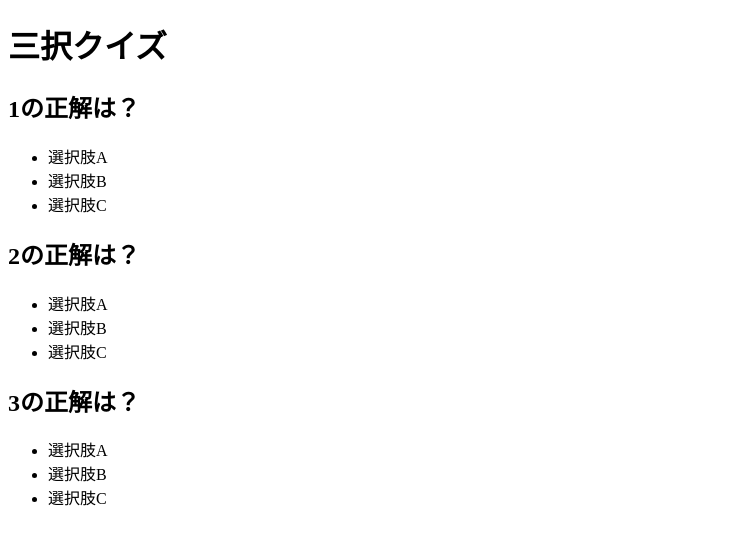
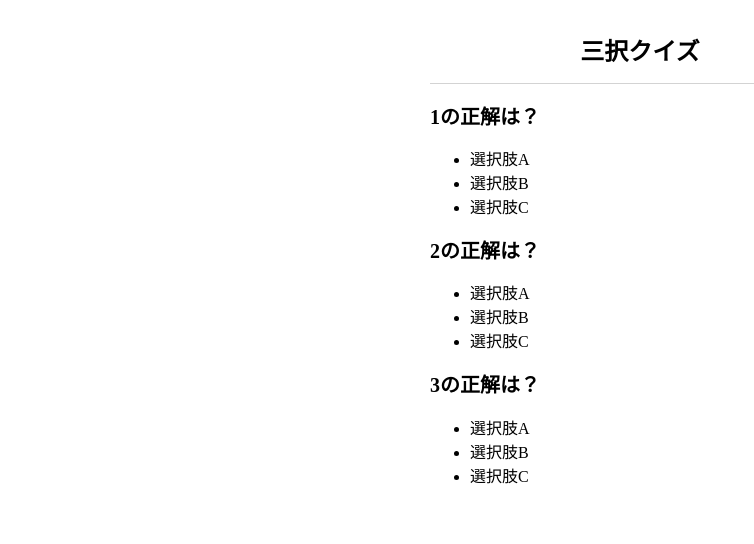
Before and after one commit to gusutaharu/QuizApp, a plain HTML site: page index.html in a window 1280 px wide. Shown: the whole page, without its empty margins (0-754 px from the left). Drawn offline with Linux system fonts and the light colour scheme.

Commit message:
CSSでスタイリング

```diff
--- /dev/null
+++ b/css/styles.css
@@ -0,0 +1,17 @@
+@charset "utf-8";
+
+.container {
+  width: 420px;
+  margin: 0 auto;
+}
+
+h1 {
+  text-align: center;
+  border-bottom: 1px solid lightgray;
+  font-size: 24px;
+  padding: 16px;
+}
+
+h2 {
+  font-size: 20px;
+}
--- a/index.html
+++ b/index.html
@@ -4,6 +4,7 @@
   <meta charset="UTF-8">
   <meta name="viewport" content="width=device-width, initial-scale=1.0">
   <title>3択クイズ</title>
+  <link rel="stylesheet" href="css/styles.css">
 </head>
 <body>
   <div class="container">
```
